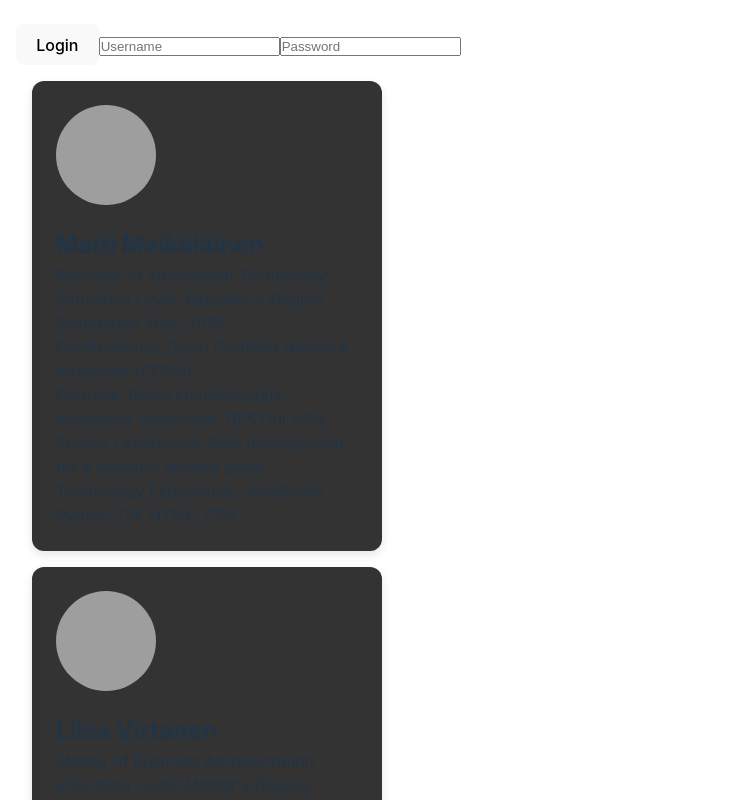
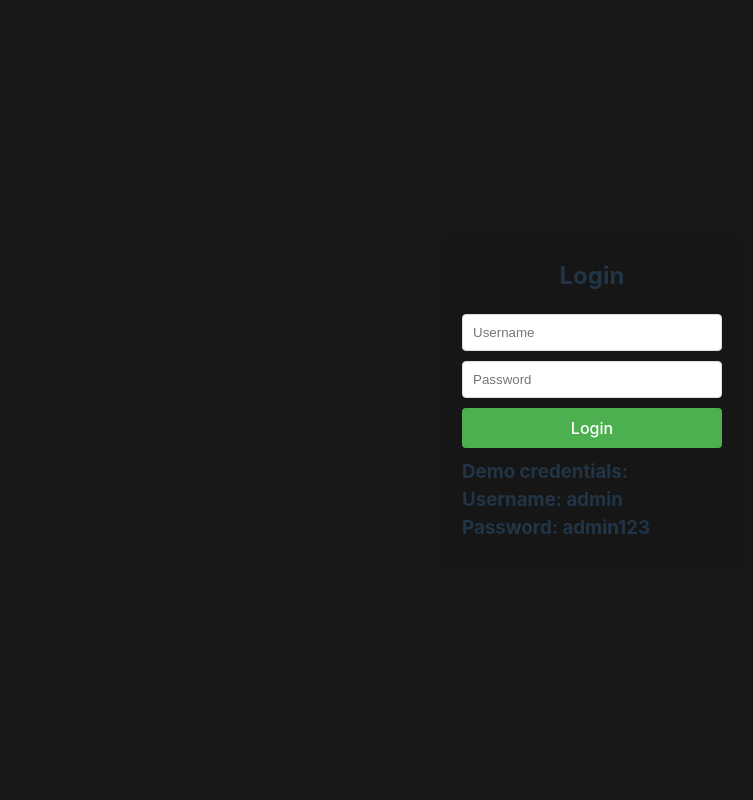
Before and after one commit to eeLude/SkillManager, a React (Vite) app: page / in a window 1280 px wide. Shown: the top 800 px of the page, without its empty margins (48-801 px from the left). Built offline with nearby package versions, Linux system fonts and the light colour scheme; grey boxes are pictures that could not be loaded.

Commit message:
feat(login) add login window for page entry

```diff
--- a/src/App.css
+++ b/src/App.css
@@ -12,3 +12,30 @@
   margin: 0 auto;
   padding: 1.5rem;
 }
+
+.headerBar {
+  display: flex;
+  justify-content: space-between; /* Pushes items to opposite ends */
+  align-items: center; /* Vertically center them */
+  width: 100%;
+  padding: 1rem; /* Add some space around */
+}
+
+/* Optional styling */
+.welcomeMessage {
+  font-size: 1.2rem;
+  font-weight: bold;
+}
+
+.logoutButton button {
+  background: #f44336;
+  color: white;
+  border: none;
+  padding: 0.5rem 1rem;
+  border-radius: 4px;
+  cursor: pointer;
+}
+
+.logoutButton button:hover {
+  background: #e53935;
+}
--- a/src/App.jsx
+++ b/src/App.jsx
@@ -33,7 +33,7 @@ import consultants from "./consultants.json";
     const handleEdit = (editedConsultant) => {
       console.log('Updating consultant:', editedConsultant);
       const updatedConsultants = consultantData.map((consultant) =>
-        consultant.username === editedConsultant.username ? editedConsultant : consultant
+        consultant.id === editedConsultant.id ? editedConsultant : consultant
       );
       setConsultantData(updatedConsultants);
       localStorage.setItem('consultants', JSON.stringify(updatedConsultants)); // Save to localStorage
@@ -41,23 +41,27 @@ import consultants from "./consultants.json";
 
     return (
       <>
-        <div>
-          {loggedInUser ? (
-            <h1>Welcome, {loggedInUser.username}! {loggedInUser && <button onClick={handleLogout}>Logout</button>}
-            </h1>
+        {loggedInUser && (
+          <div className="headerBar">
+            <div className="welcomeMessage">
+              Welcome, {loggedInUser.username}!
+            </div>
+            <div className="logoutButton">
+              <button onClick={handleLogout}>Logout</button>
+            </div>
+          </div>
+        )}
 
 
-          ) : (
-            <Login onLogin={handleLogin} />
-          )}
-
-        </div>
-
-        <ConsultantList
-        consult_data={consultantData}
-        loggedInUser={loggedInUser}
-        onEdit={handleEdit}
-        />
+        {loggedInUser ? (
+          <ConsultantList
+            consult_data={consultantData}
+            loggedInUser={loggedInUser}
+            onEdit={handleEdit}
+          />
+        ) : (
+          <Login onLogin={handleLogin} />
+        )}
       </>
     );
   };
--- a/src/components/ConsultantList.jsx
+++ b/src/components/ConsultantList.jsx
@@ -1,6 +1,6 @@
 import ConsultantPerson from "./ConsultantPerson"
 import styles from "./ConsultantList.module.css"
-import { useState } from "react";
+import { useState, useEffect } from "react";
 import EditConsultant from "./EditConsultant";
 import PrintConsultant from "./ConsultantPrint";
 import ConsultantTeam from "./ConsultantTeam";
@@ -45,7 +45,6 @@ const ConsultantList = ({consult_data, loggedInUser, onEdit}) => {
       };
 
 
-
       return (
         <div>
           {consult_data.map((consultant, index) => (
--- a/src/components/Login.jsx
+++ b/src/components/Login.jsx
@@ -5,13 +5,8 @@ const Login = ({ onLogin }) => {
   const [username, setUsername] = useState("");
   const [password, setPassword] = useState("");
 
-  const usernameHandler = (event) => {
-    setUsername(event.target.value);
-  };
-
-  const passwordHandler = (event) => {
-    setPassword(event.target.value);
-  };
+  const usernameHandler = (event) => setUsername(event.target.value);
+  const passwordHandler = (event) => setPassword(event.target.value);
 
   const processLogin = () => {
     const users = JSON.parse(import.meta.env.VITE_USERS);
@@ -31,24 +26,24 @@ const Login = ({ onLogin }) => {
 
   return (
     <div className={styles.Login}>
-      <button onClick={processLogin}>Login</button>
-
+      <div className={styles.loginBox}>
+        <h2>Login</h2>
         <input
           type="text"
           placeholder="Username"
           value={username}
           onChange={usernameHandler}
         />
-
         <input
           type="password"
           placeholder="Password"
           value={password}
           onChange={passwordHandler}
         />
-
+        <button onClick={processLogin}>Login</button>
+        <h3>Demo credentials:<br/> Username: admin<br/> Password: admin123</h3>
       </div>
-
+    </div>
   );
 };
 
--- a/src/components/Login.module.css
+++ b/src/components/Login.module.css
@@ -1,12 +1,48 @@
-.container {
+
+  .Login {
+    position: fixed;
+    top: 0;
+    left: 0;
+    right: 0;
+    bottom: 0;
+    display: flex;
+    justify-content: center;
+    align-items: center;
+    background-color: #181818; /* Background color */
+  }
+
+  .loginBox {
+    background: rgba(0, 0, 0, 0.1);
+    padding: 20px;
+    border-radius: 8px;
+    box-shadow: 0 4px 10px rgba(0,0,0,0.1);
     display: flex;
     flex-direction: column;
-    align-items: center;
-    gap: 1rem;
-    max-width: 300px;
-    margin: auto;
-    padding: 2rem;
-    background-color: #da2424;
-    color: #ec0808;
-    border-radius: 8px;
+    width: 300px;
+    gap: 10px; /* space between inputs and button */
   }
+
+  .loginBox h2 {
+    margin: 0 0 10px 0;
+    text-align: center;
+  }
+
+  .loginBox input {
+    padding: 10px;
+    border: 1px solid #ddd;
+    border-radius: 4px;
+  }
+
+  .loginBox button {
+    background: #4caf50;
+    color: white;
+    border: none;
+    padding: 10px;
+    font-size: 16px;
+    border-radius: 4px;
+    cursor: pointer;
+  }
+
+  .loginBox button:hover {
+    background: #45a049;
+  }
--- a/src/consultants.json
+++ b/src/consultants.json
@@ -1,5 +1,6 @@
 [
   {
+    "id": 1,
     "username": "Matti Meikäläinen",
     "educationLevel": "Bachelor's Degree",
     "degreeProgram": "Bachelor of Information Technology",
@@ -15,6 +16,7 @@
     "image": "https://media.istockphoto.com/id/1388645967/photo/pensive-thoughtful-contemplating-caucasian-young-man-thinking-about-future-planning-new.jpg?s=612x612&w=0&k=20&c=Keax_Or9RivnYV_9VoOLjknWQP8iaxYXc4jS9rwBmcc="
   },
   {
+    "id": 2,
     "username": "Liisa Virtanen",
     "educationLevel": "Master's Degree",
     "degreeProgram": "Master of Business Administration",
@@ -30,6 +32,7 @@
     "image": "https://media.istockphoto.com/id/1388645967/photo/pensive-thoughtful-contemplating-caucasian-young-man-thinking-about-future-planning-new.jpg?s=612x612&w=0&k=20&c=Keax_Or9RivnYV_9VoOLjknWQP8iaxYXc4jS9rwBmcc="
   },
   {
+    "id": 3,
     "username": "Jari Korhonen",
     "educationLevel": "Bachelor's Degree",
     "degreeProgram": "Bachelor of Computer Science",
@@ -45,6 +48,7 @@
     "image": "https://media.istockphoto.com/id/1388645967/photo/pensive-thoughtful-contemplating-caucasian-young-man-thinking-about-future-planning-new.jpg?s=612x612&w=0&k=20&c=Keax_Or9RivnYV_9VoOLjknWQP8iaxYXc4jS9rwBmcc="
   },
   {
+    "id": 4,
     "username": "Anna Nieminen",
     "educationLevel": "Bachelor's Degree",
     "degreeProgram": "Bachelor of Information Technology",
@@ -60,6 +64,7 @@
     "image": "https://media.istockphoto.com/id/1388645967/photo/pensive-thoughtful-contemplating-caucasian-young-man-thinking-about-future-planning-new.jpg?s=612x612&w=0&k=20&c=Keax_Or9RivnYV_9VoOLjknWQP8iaxYXc4jS9rwBmcc="
   },
   {
+    "id": 5,
     "username": "Petteri Salonen",
     "educationLevel": "Bachelor's Degree",
     "degreeProgram": "Bachelor of Software Engineering",
@@ -75,6 +80,7 @@
     "image": "https://media.istockphoto.com/id/1388645967/photo/pensive-thoughtful-contemplating-caucasian-young-man-thinking-about-future-planning-new.jpg?s=612x612&w=0&k=20&c=Keax_Or9RivnYV_9VoOLjknWQP8iaxYXc4jS9rwBmcc="
   },
   {
+    "id": 6,
     "username": "Heikki Lahtinen",
     "educationLevel": "Master's Degree",
     "degreeProgram": "Master of Information Systems",
@@ -90,6 +96,7 @@
     "image": "https://media.istockphoto.com/id/1388645967/photo/pensive-thoughtful-contemplating-caucasian-young-man-thinking-about-future-planning-new.jpg?s=612x612&w=0&k=20&c=Keax_Or9RivnYV_9VoOLjknWQP8iaxYXc4jS9rwBmcc="
   },
   {
+    "id": 7,
     "username": "Sari Hautala",
     "educationLevel": "Master's Degree",
     "degreeProgram": "Master of Data Science",
@@ -105,6 +112,7 @@
     "image": "https://media.istockphoto.com/id/1388645967/photo/pensive-thoughtful-contemplating-caucasian-young-man-thinking-about-future-planning-new.jpg?s=612x612&w=0&k=20&c=Keax_Or9RivnYV_9VoOLjknWQP8iaxYXc4jS9rwBmcc="
   },
   {
+    "id": 8,
     "username": "Teemu Rantanen",
     "educationLevel": "Bachelor's Degree",
     "degreeProgram": "Bachelor of Information Technology",
```
Also changed, not shown: src/components/ConsultantList.module.css (line endings or trailing spaces). Lines whose indentation alone changed are shown as unchanged.
